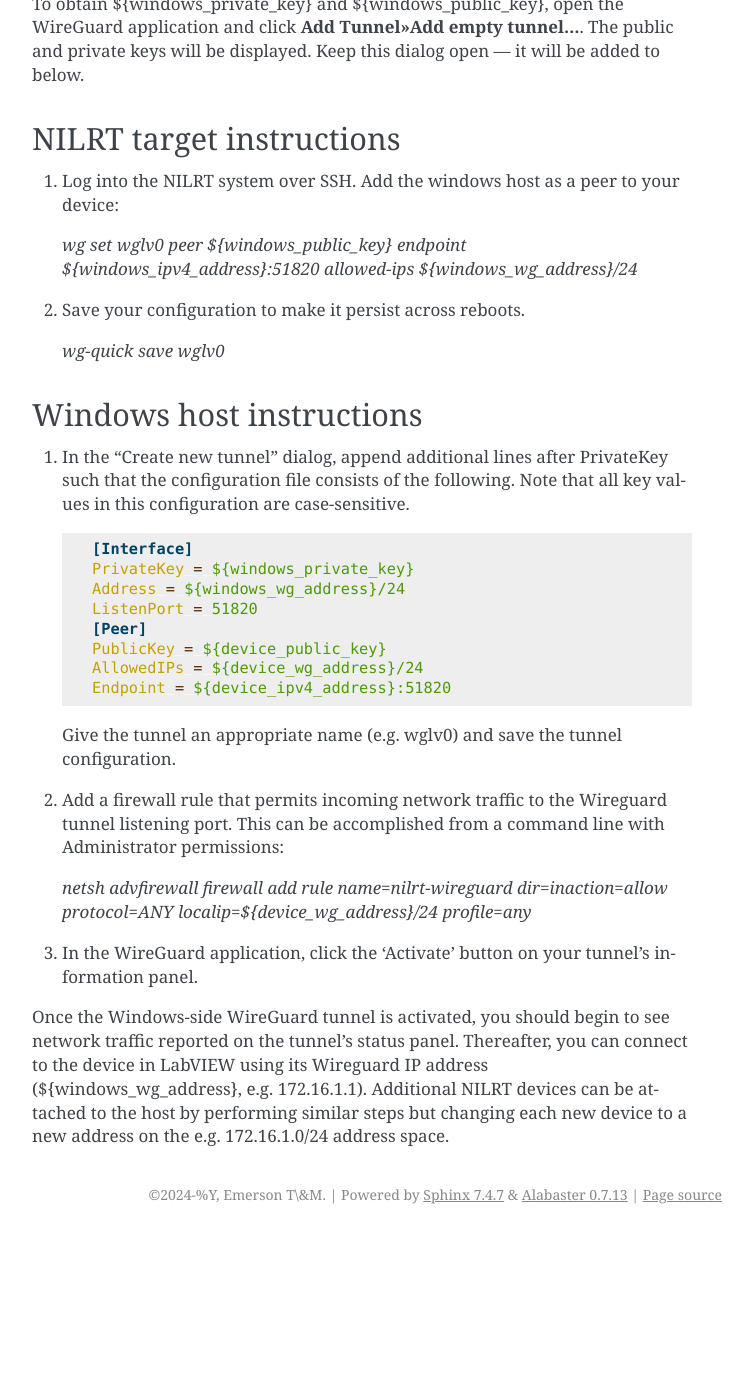
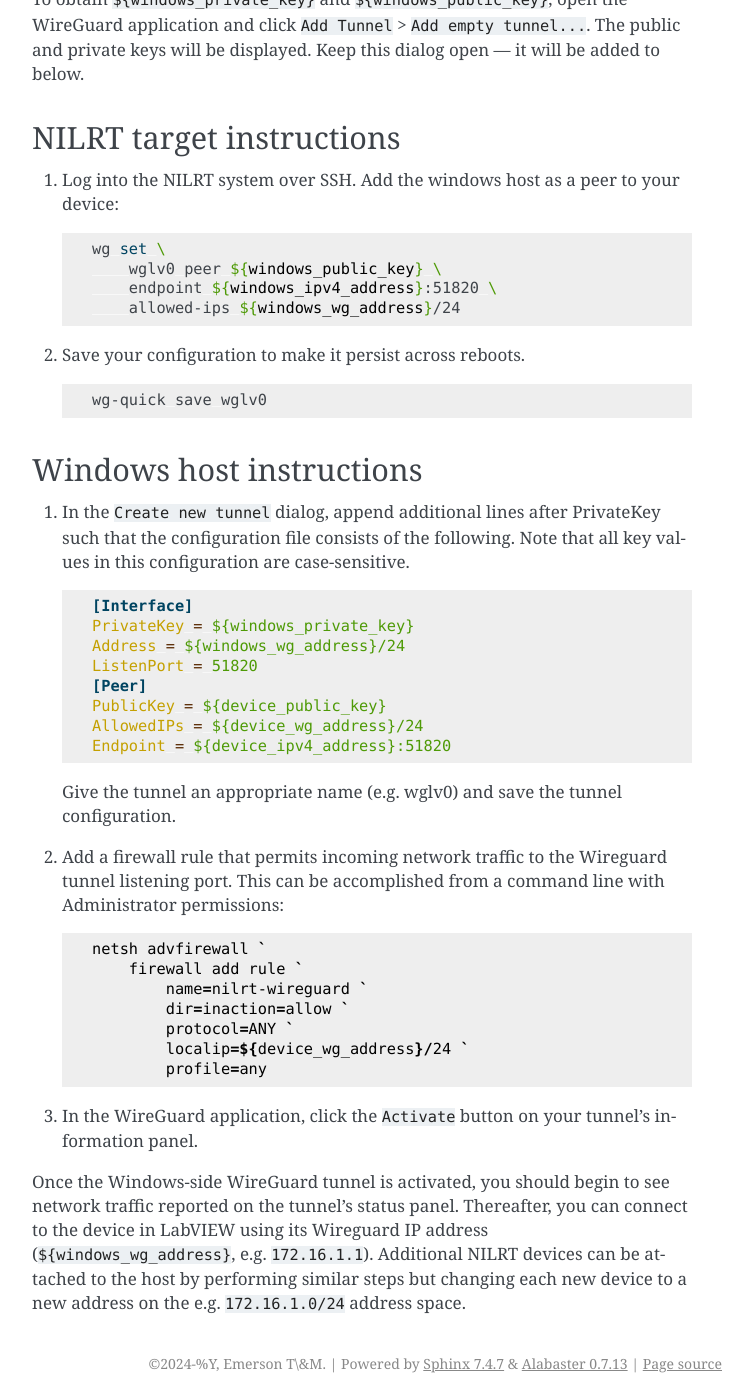
Before and after one commit to ni/nilrt-snac-guide, a Sphinx documentation site: the page built from source/appendix_2.rst, in a window 1280 px wide and 1400 px high, scrolled down 2102 px. Shown: the whole window, without its empty margins (388-1141 px from the left). Built offline with Sphinx 7.4.7, drawn with Linux system fonts in a browser that asks for light colours; before the commit the page ends 3336 px from its top, so only the background shows below that; some of the changed text lies outside the part shown.

Commit message:
appendix 2: fixup code blocks
Inline variables and values, as well as the instruction code blocks, are
inconsistently styled or entirely unstyled.

Put the instruction code into explicit blocks, with highlighting.
Manually break lines to make the code look nicer and to avoid latex
inserting carriage-return symbols that break copy-pasting.

Consistently style inline variables, button names, and values to
distinguish them from paragraph prose.

Signed-off-by: Alex Stewart <alex.stewart@emerson.com>

```diff
--- a/source/appendix_2.rst
+++ b/source/appendix_2.rst
@@ -74,17 +74,18 @@
 ^^^^^^^^^
 
 You must possess the public and private keys of both devices
-(${windows_private_key}, ${windows_public_key}, ${device_private_key},
-and ${device_public_key}) before proceeding. To obtain
-${device_private_key} and ${device_public_key}, log into your NILRT
+(``${windows_private_key}``, ``${windows_public_key}``, ``${device_private_key}``,
+and ``${device_public_key}``) before proceeding. To obtain
+``${device_private_key}`` and ``${device_public_key}``, log into your NILRT
 target and run
 
-`wg show wglv0 # public key`
+.. code-block:: bash
 
-`wg show wglv0 private-key # private key`
+    wg show wglv0 # public key
+    wg show wglv0 private-key # private key
 
-To obtain ${windows_private_key} and ${windows_public_key}, open the
-WireGuard application and click **Add Tunnel»Add empty tunnel...**. The
+To obtain ``${windows_private_key}`` and ``${windows_public_key}``, open the
+WireGuard application and click ``Add Tunnel`` > ``Add empty tunnel...``. The
 public and private keys will be displayed. Keep this dialog open --- it
 will be added to below.
 
@@ -98,11 +99,18 @@
 #.  Log into the NILRT system over SSH. Add the windows host as a peer to
     your device:
 
-    `wg set wglv0 peer ${windows_public_key} endpoint ${windows_ipv4_address}:51820 allowed-ips ${windows_wg_address}/24`
+    .. code-block:: bash
+
+        wg set \
+            wglv0 peer ${windows_public_key} \
+            endpoint ${windows_ipv4_address}:51820 \
+            allowed-ips ${windows_wg_address}/24
 
 #.  Save your configuration to make it persist across reboots.
 
-    `wg-quick save wglv0`
+    .. code-block:: bash
+
+        wg-quick save wglv0
 
 
 .. _windows-host-instructions:
@@ -111,7 +119,7 @@
 Windows host instructions
 ^^^^^^^^^^^^^^^^^^^^^^^^^
 
-1.  In the "Create new tunnel" dialog, append additional lines after
+1.  In the ``Create new tunnel`` dialog, append additional lines after
     PrivateKey such that the configuration file consists of the
     following. Note that all key values in this configuration are
     case-sensitive.
@@ -134,14 +142,17 @@
     Wireguard tunnel listening port. This can be accomplished from a
     command line with Administrator permissions:
 
-    `netsh advfirewall firewall add rule name=nilrt-wireguard dir=inaction=allow protocol=ANY localip=${device_wg_address}/24 profile=any`
+    .. code-block:: powershell
 
-#.  In the WireGuard application, click the 'Activate' button on your
+        netsh advfirewall `
+            firewall add rule `
+                name=nilrt-wireguard `
+                dir=inaction=allow `
+                protocol=ANY `
+                localip=${device_wg_address}/24 `
+                profile=any
+
+#.  In the WireGuard application, click the ``Activate`` button on your
     tunnel's information panel.
 
-Once the Windows-side WireGuard tunnel is activated, you should begin to
-see network traffic reported on the tunnel's status panel. Thereafter,
-you can connect to the device in LabVIEW using its Wireguard IP address
-(${windows_wg_address}, e.g. 172.16.1.1). Additional NILRT devices can
-be attached to the host by performing similar steps but changing each
-new device to a new address on the e.g. 172.16.1.0/24 address space.
+Once the Windows-side WireGuard tunnel is activated, you should begin to see network traffic reported on the tunnel's status panel. Thereafter, you can connect to the device in LabVIEW using its Wireguard IP address (``${windows_wg_address}``, e.g. ``172.16.1.1``). Additional NILRT devices can be attached to the host by performing similar steps but changing each new device to a new address on the e.g. ``172.16.1.0/24`` address space.
```
